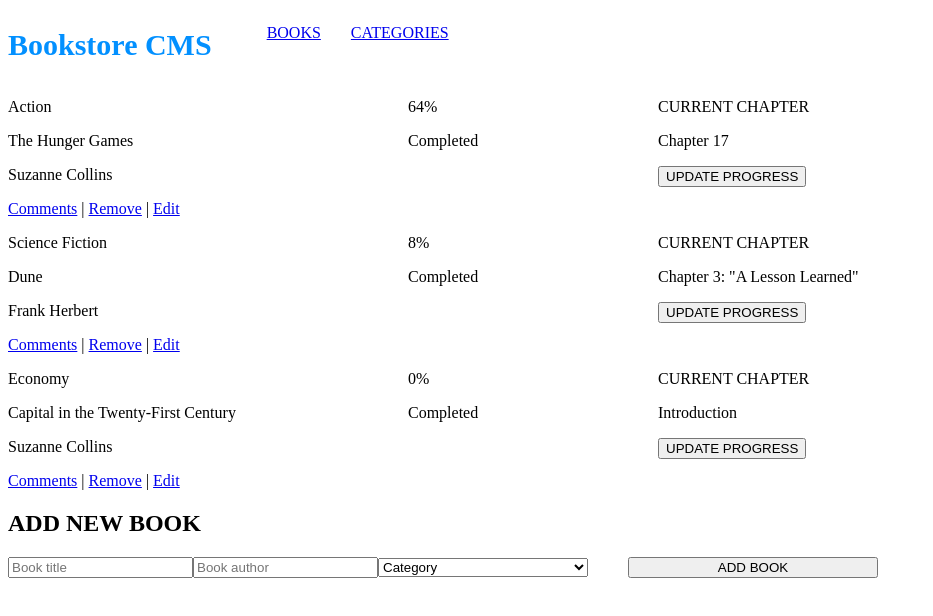
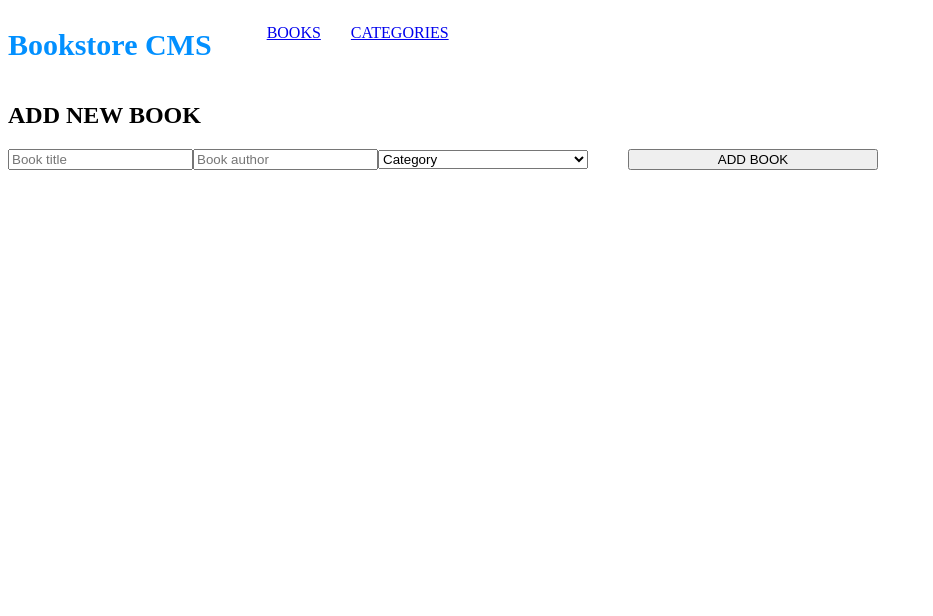
Before and after one commit to arthurborgesdev/bookstore, a React (Create React App) app: page / in a window 1280 px wide. Shown: the top 616 px of the page, without its empty margins (0-933 px from the left). Built offline with nearby package versions, Linux system fonts and the light colour scheme.

Commit message:
Successfully implemented for the first time the adding of items and list all of them

```diff
--- a/src/App.js
+++ b/src/App.js
@@ -5,47 +5,18 @@ import {
 } from 'react-router-dom';
 import { Provider } from 'react-redux';
 import Header from './components/Header';
-import Book from './components/Book';
+import BookStore from './components/BookStore';
 import BookNew from './components/BookNew';
 import Categories from './components/Categories';
 import store from './redux/configureStore';
 
-const booksInfo = [
-  {
-    id: 1,
-    category: 'Action',
-    name: 'The Hunger Games',
-    author: 'Suzanne Collins',
-    percentage: '64%',
-    chapter: 'Chapter 17',
-  },
-  {
-    id: 2,
-    category: 'Science Fiction',
-    name: 'Dune',
-    author: 'Frank Herbert',
-    percentage: '8%',
-    chapter: 'Chapter 3: "A Lesson Learned"',
-  },
-  {
-    id: 3,
-    category: 'Economy',
-    name: 'Capital in the Twenty-First Century',
-    author: 'Suzanne Collins',
-    percentage: '0%',
-    chapter: 'Introduction',
-  },
-];
-
-const App = () => {
-  const bookList = booksInfo.map((bookInfo) => <Book key={bookInfo.id} info={bookInfo} />);
-  return (
+const App = () => (
   <Provider store={store}>
     <Router>
       <Header />
       <Switch>
         <Route exact path="/">
-            { bookList }
+          <BookStore />
           <BookNew />
         </Route>
         <Route path="/categories">
@@ -55,6 +26,5 @@ const App = () => {
     </Router>
   </Provider>
 );
-};
 
 export default App;
--- a/src/components/Book.js
+++ b/src/components/Book.js
@@ -6,28 +6,23 @@ import BookActions from './BookActions';
 import BookCompletionStatus from './BookCompletionStatus';
 import BookProgress from './BookProgress';
 
-const Book = ({ info }) => (
+const Book = ({ title, author, category }) => (
   <div className="book-row">
     <div className="book-first-column">
-      <BookInfo category={info.category} name={info.name} author={info.author} />
+      <BookInfo title={title} author={author} category={category} />
       <BookActions />
     </div>
     <div className="book-remaining-column">
-      <BookCompletionStatus percentage={info.percentage} />
-      <BookProgress chapter={info.chapter} />
+      <BookCompletionStatus />
+      <BookProgress />
     </div>
   </div>
 );
 
-Book.propTypes = {
-  info: PropTypes.shape({
-    id: PropTypes.number,
-    category: PropTypes.string,
-    name: PropTypes.string,
-    author: PropTypes.string,
-    percentage: PropTypes.string,
-    chapter: PropTypes.string,
-  }).isRequired,
-};
+Book.propTypes = ({
+  category: PropTypes.string,
+  title: PropTypes.string,
+  author: PropTypes.string,
+}).isRequired;
 
 export default Book;
--- a/src/components/BookCompletionStatus.js
+++ b/src/components/BookCompletionStatus.js
@@ -1,16 +1,11 @@
 import React from 'react';
-import PropTypes from 'prop-types';
 
-const BookCompletionStatus = ({ percentage }) => (
+const BookCompletionStatus = () => (
   <div className="book-completion-status">
     <i />
-    <p className="completion-percentage">{percentage}</p>
+    <p className="completion-percentage">0%</p>
     <p>Completed</p>
   </div>
 );
 
-BookCompletionStatus.propTypes = {
-  percentage: PropTypes.string.isRequired,
-};
-
 export default BookCompletionStatus;
--- a/src/components/BookInfo.js
+++ b/src/components/BookInfo.js
@@ -1,18 +1,18 @@
 import React from 'react';
 import PropTypes from 'prop-types';
 
-const BookInfo = ({ category, name, author }) => (
+const BookInfo = ({ title, author, category }) => (
   <div>
     <p className="book-category">{category}</p>
-    <p className="book-name">{name}</p>
+    <p className="book-title">{title}</p>
     <p className="book-author">{author}</p>
   </div>
 );
 
 BookInfo.propTypes = {
+  title: PropTypes.string.isRequired,
+  author: PropTypes.string.isRequired,
   category: PropTypes.string.isRequired,
-  name: PropTypes.string.isRequired,
-  author: PropTypes.string.isRequired,
 };
 
 export default BookInfo;
--- a/src/components/BookProgress.js
+++ b/src/components/BookProgress.js
@@ -1,16 +1,11 @@
 import React from 'react';
-import PropTypes from 'prop-types';
 
-const BookProgress = ({ chapter }) => (
+const BookProgress = () => (
   <div className="book-progress">
     <p>CURRENT CHAPTER</p>
-    <p className="book-progress-chapter">{chapter}</p>
+    <p className="book-progress-chapter">Introduction</p>
     <button type="button">UPDATE PROGRESS</button>
   </div>
 );
 
-BookProgress.propTypes = {
-  chapter: PropTypes.string.isRequired,
-};
-
 export default BookProgress;
--- /dev/null
+++ b/src/components/BookStore.js
@@ -0,0 +1,25 @@
+import React from 'react';
+import { useSelector } from 'react-redux';
+import Book from './Book';
+
+const BookStore = () => {
+  const bookStore = useSelector((store) => store.booksReducer);
+  const bookComponent = bookStore.map(
+    (book) => (
+      <Book
+        key={book.id}
+        title={book.title}
+        author={book.author}
+        category={book.category}
+      />
+    ),
+  );
+
+  return (
+    <>
+      { bookComponent }
+    </>
+  );
+};
+
+export default BookStore;
```
Lines whose indentation alone changed are shown as unchanged.
